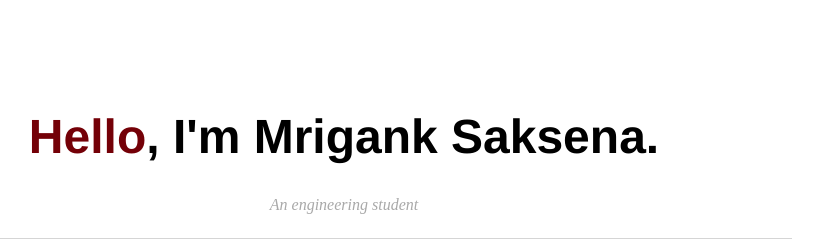
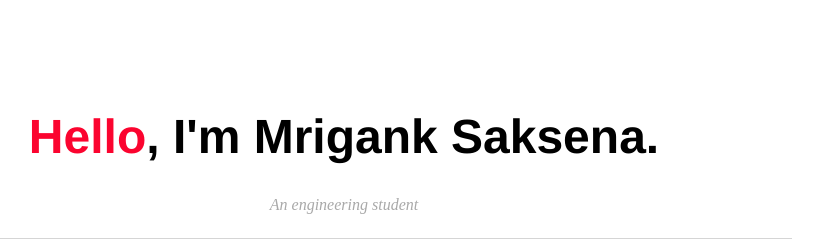
Before and after one commit to mriganksaksena/mriganksaksena.github.io, a plain HTML site: page index.html in a window 1280 px wide. Shown: the part 137-386 px from the top of the page, 296-1119 px from the left. Drawn offline with Linux system fonts and the light colour scheme.

Commit message:
Update index.html

```diff
--- a/index.html
+++ b/index.html
@@ -18,7 +18,7 @@
 		</nav>
 		<div class="container">
     		<div class="blurb">
-			<h1><center><font color="#740007">Hello</font>, I'm Mrigank Saksena.</center></h1>
+			<h1><center><font color="#fb042f">Hello</font>, I'm Mrigank Saksena.</center></h1>
 			<p><center><i><font color="darkgray">An engineering student</font></i></center></p>
     		</div><!-- /.blurb -->
 		</div><!-- /.container -->
```
